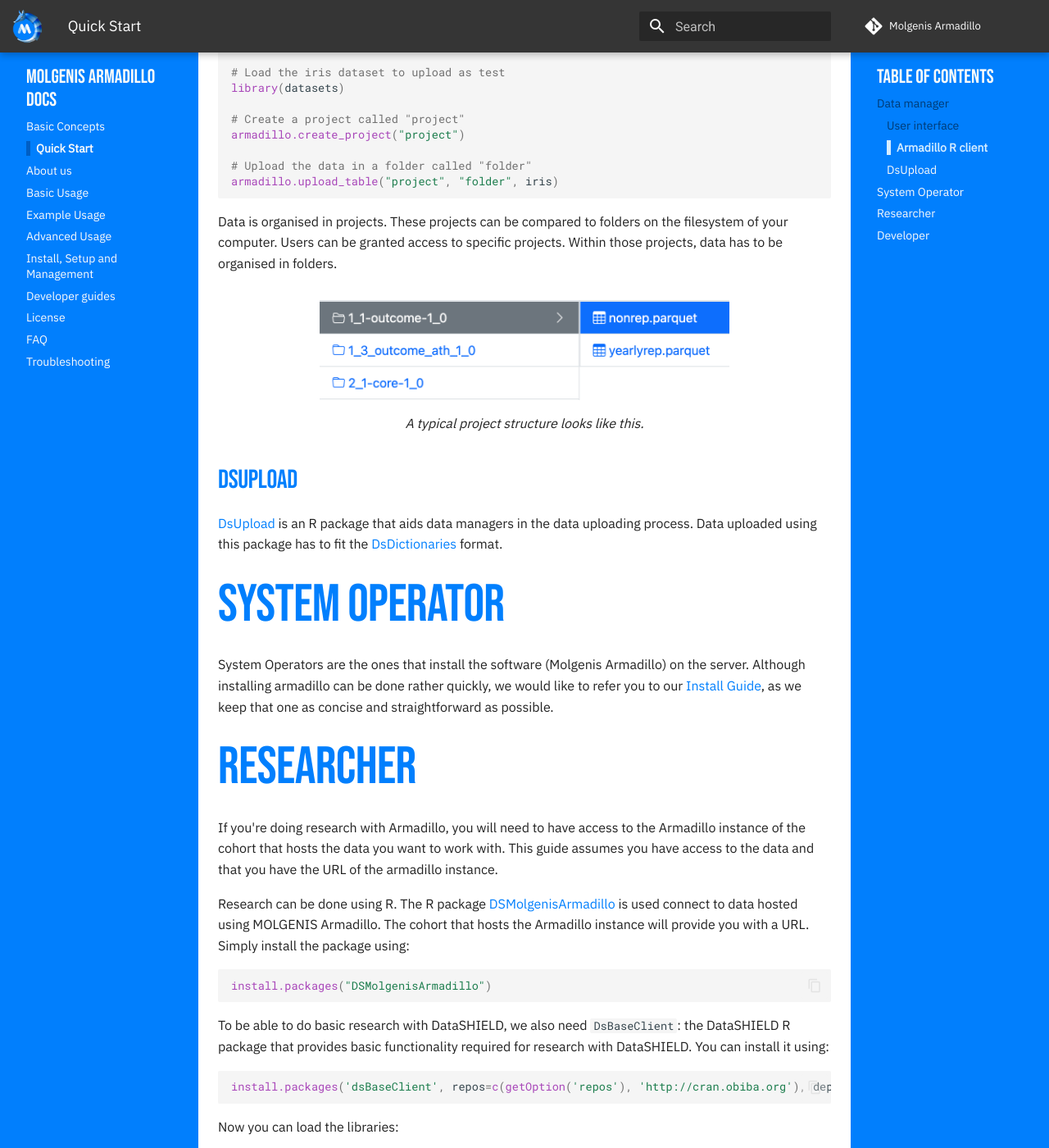
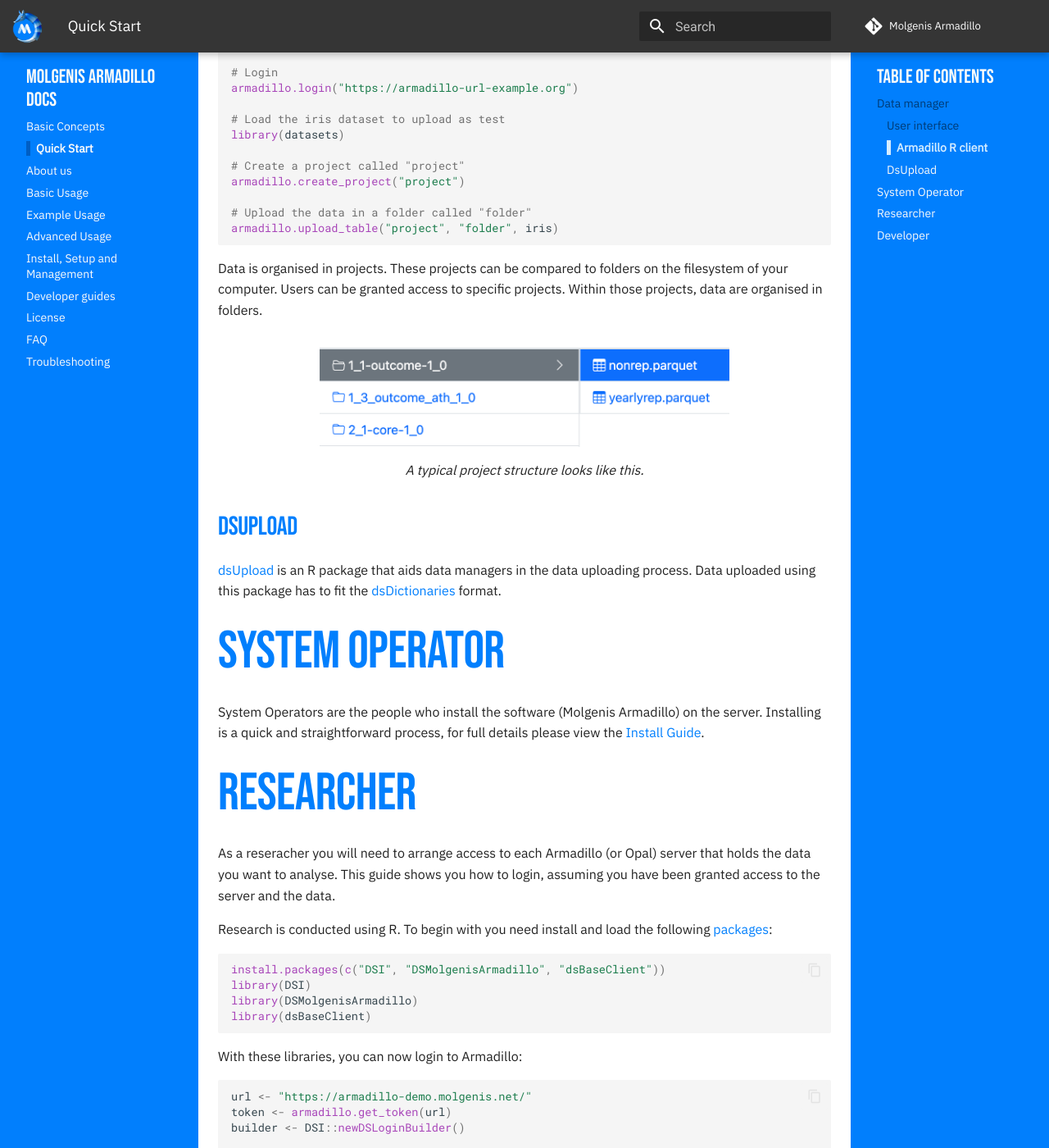
Before and after one commit to molgenis/molgenis-service-armadillo, an MkDocs documentation site: the page built from docs/pages/quick_start.md, in a window 1280 px wide and 1400 px high, scrolled down 1660 px. Shown: the whole window at 82% size. Built offline with MkDocs 1.6.1 and Material for MkDocs 9.7.7, drawn with Linux system fonts in a browser that asks for light colours; comment, search, counter and statistics services are not loaded; some of the changed text lies outside the part shown.

Commit message:
docs: added links, editted english and R scripts

````diff
--- a/docs/pages/quick_start.md
+++ b/docs/pages/quick_start.md
@@ -13,16 +13,14 @@
 4. :fontawesome-solid-laptop-code: [Developer](#developer)
 
 ## Data manager
-Data management can be done in different ways: the Armadillo User Interface, the armadillo R client, or using DsUpload.
+Data management can be done in different ways: the Armadillo User Interface, the MolgenisArmadillo R client, or using DsUpload.
 
 ### User interface
-In the armadillo user interface, data managers can login and manage users, projects, profiles and see logs from there.
-The user interface is especially useful for managing users and viewing logs.
-To get to know more about the UI, visit the [usage examples page](examples_usage.md).
+In the armadillo user interface, data managers can login and manage users, projects and profiles. They can also see the logs (e.g. to understand errors that may have occurred or to monitor use). To get to know more about the UI, visit the [usage examples page](examples_usage.md).
 
 ![ui-projects.png](../img/ui-projects.png){ width="1000" }
 
-Please note that the user interface is admin only. Users without admin permissions, will get the following message:
+Please note that the user interface is only accessible by users with admin rights (i.e. usually data managers and not researchers) only. Users without admin permissions will get the following message:
 
 ![Warning message for non admin users](../img/ui-non-admin-message.png){ width="700" }
 /// caption
@@ -30,11 +28,14 @@
 ///
 
 ### Armadillo R client
-Data can also be managed using the Armadillo R client. The following code block is an example of how to create a project
+Data can also be managed using the MolgenisArmadillo R client. The following code block is an example of how to create a project
 and upload data.
 
 ```R
+# Install and load the package
+remotes::install.packages('MolgenisArmadillo')
 library('MolgenisArmadillo')
+
 # Login
 armadillo.login("https://armadillo-url-example.org")
 
@@ -49,7 +50,7 @@
 ```
 
 Data is organised in projects. These projects can be compared to folders on the filesystem of your computer.
-Users can be granted access to specific projects. Within those projects, data has to be organised in folders.
+Users can be granted access to specific projects. Within those projects, data are organised in folders.
 
 ![Project file structure](../img/project-file-structure.png){ width="500" }
 /// caption
@@ -58,38 +59,26 @@
 
 
 ### DsUpload
-[DsUpload](https://lifecycle-project.github.io/ds-upload/) is an R package that aids data managers in the data uploading
+[dsUpload](https://lifecycle-project.github.io/ds-upload/) is an R package that aids data managers in the data uploading
 process. Data uploaded using this package has to fit the
-[DsDictionaries](ttps://github.com/lifecycle-project/ds-dictionaries/blob/master/README.md) format.
+[dsDictionaries](ttps://github.com/lifecycle-project/ds-dictionaries/blob/master/README.md) format.
 
 ## System Operator
-System Operators are the ones that install the software (Molgenis Armadillo) on the server. Although installing
-armadillo can be done rather quickly, we would like to refer you to our [Install Guide](install_management.md),
-as we keep that one as concise and straightforward as possible.
+System Operators are the people who install the software (Molgenis Armadillo) on the server. Installing is a quick and straightforward process, for full details please view the [Install Guide](install_management.md).
 
 ## Researcher
-If you're doing research with Armadillo, you will need to have access to the Armadillo instance of the cohort that hosts
-the data you want to work with. This guide assumes you have access to the data and that you have the URL of the
-armadillo instance.
+As a reseracher you will need to arrange access to each Armadillo (or Opal) server that holds the data you want to analyse.
+This guide shows you how to login, assuming you have been granted access to the server and the data.
 
-Research can be done using R. The R package [DSMolgenisArmadillo](https://molgenis.github.io/molgenis-r-datashield/)
-is used connect to data hosted using MOLGENIS Armadillo. The cohort that hosts the Armadillo instance will provide you
-with a URL. Simply install the package using:
+Research is conducted using R. To begin with you need install and load the following [packages](basic_concepts.md#datashield-packages-and-their-use):
+
 ```R
-install.packages("DSMolgenisArmadillo")
+install.packages(c("DSI", "DSMolgenisArmadillo", "dsBaseClient"))
+library(DSI)
+library(DSMolgenisArmadillo)
+library(dsBaseClient)
 ```
-To be able to do basic research with DataSHIELD, we also need `DsBaseClient`: the DataSHIELD R package that provides
-basic functionality required for research with DataSHIELD. You can install it using:
-```R
-install.packages('dsBaseClient', repos=c(getOption('repos'), 'http://cran.obiba.org'), dependencies=TRUE)
-```
-Now you can load the libraries:
-```R
-library(dsBaseClient)
-library(DSMolgenisArmadillo)
-```
-
-With these libraries, you can now login to armadillo:
+With these libraries, you can now login to Armadillo:
 ```R
 url <- "https://armadillo-demo.molgenis.net/"
 token <- armadillo.get_token(url)
@@ -105,9 +94,7 @@
 logindata <- builder$build()
 conns <- DSI::datashield.login(logins = logindata)
 ```
-This example assumes you're using our demo server as armadillo URL, but of course this can be any armadillo server.
-
-Now you can assign your data, an example of doing that looks like this:
+To use the data, you first need to 'assign' it. This means to create a temporary copy on the server within your RSsesion. You can use the following code:
 ```R
 datashield.assign.table(conns, "mtcars", "project/data/cars")
 ```
@@ -115,12 +102,16 @@
 ```R
 ds.ls()
 ```
-If all of this succeeds, your access to Armadillo is setup correctly. For more extensive documentation, please visit
-our documentation for [`DSMolgenisArmadillo`](https://molgenis.github.io/molgenis-r-datashield/).
+
+If all of this succeeds, your access to Armadillo is setup correctly.
+
+For detailed information on how to use DataSHIELD as a researcher, please visit the [DataSHIELD Wiki](https://wiki.datashield.org/en/opmanag/private/researcher/intro)
+
+For more extensive documentation Armadillo, please visit our documentation for [`DSMolgenisArmadillo`](https://molgenis.github.io/molgenis-r-datashield/).
 
 ## Developer
-We heavily encourage fellow developers to help us with new features or bugfixes in armadillo, or help us with our R
-packages. To run armadillo locally, first clone the git repository:
+We encourage fellow developers to help us with new features or bugfixes in Armadillo, or help us with our R
+packages. To run Armadillo locally, first clone the git repository:
 ```shell
 git clone https://github.com/molgenis/molgenis-service-armadillo.git
 ```
@@ -129,9 +120,9 @@
 [application.template.yml](https://github.com/molgenis/molgenis-service-armadillo/blob/master/application.template.yml)
 and name it `application.yml`.
 
-If you're using IntelliJ, open the `ArmadilloServiceApplication` class (press shift twice and type the class name to go
-there), and press the play button on the main function. You might have to set the Java version (java 17). Armadillo
-will start up without oAuth configured this way, so you can login using the username `admin` and the password set in
+If you are using IntelliJ, open the `ArmadilloServiceApplication` class (press shift twice and type the class name to go
+there), and press the play button on the main function. You might have to first set the Java version (java 17). Armadillo
+will initialise up without oAuth configured, so you can login using the username `admin` and the password specified in
 `application.yml` (default: `admin`).
 
 For more information, see our [Developer guides](dev_guides.md) and [License](license.md).
````
Also changed, not shown: other parts of docs/pages/quick_start.md (+1 -1 lines).
